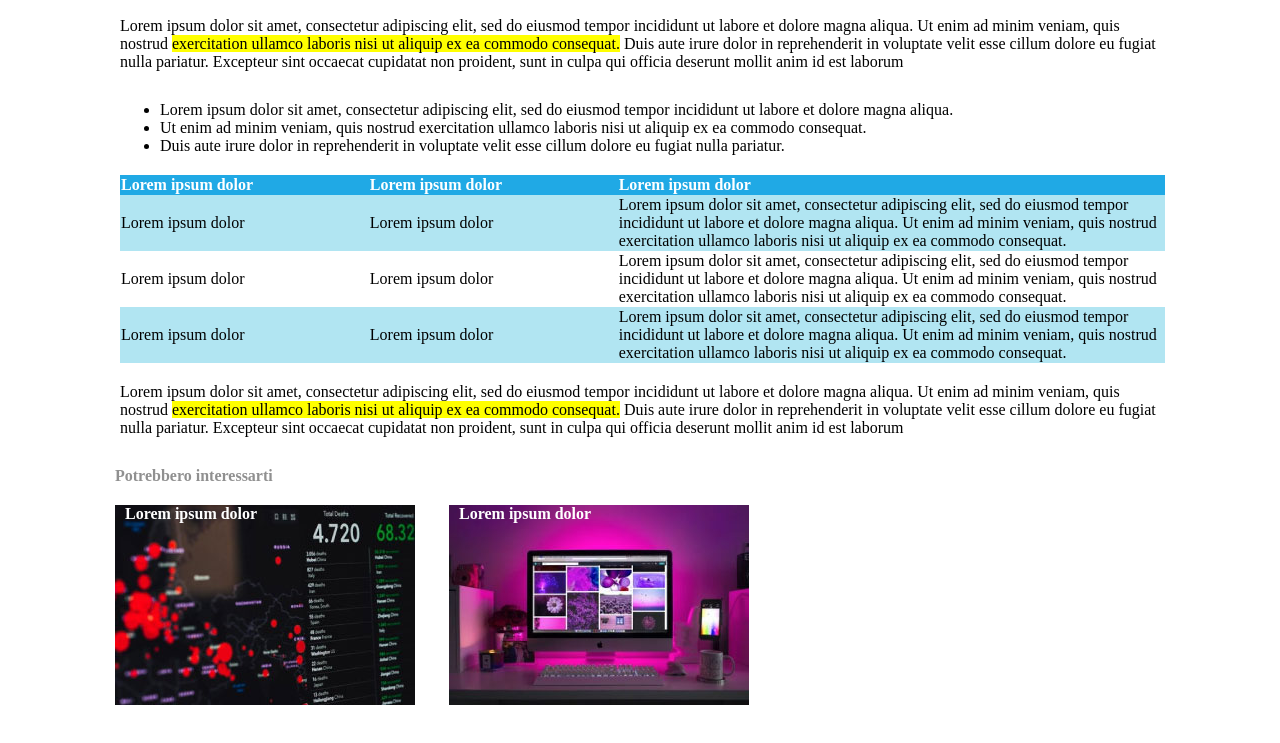
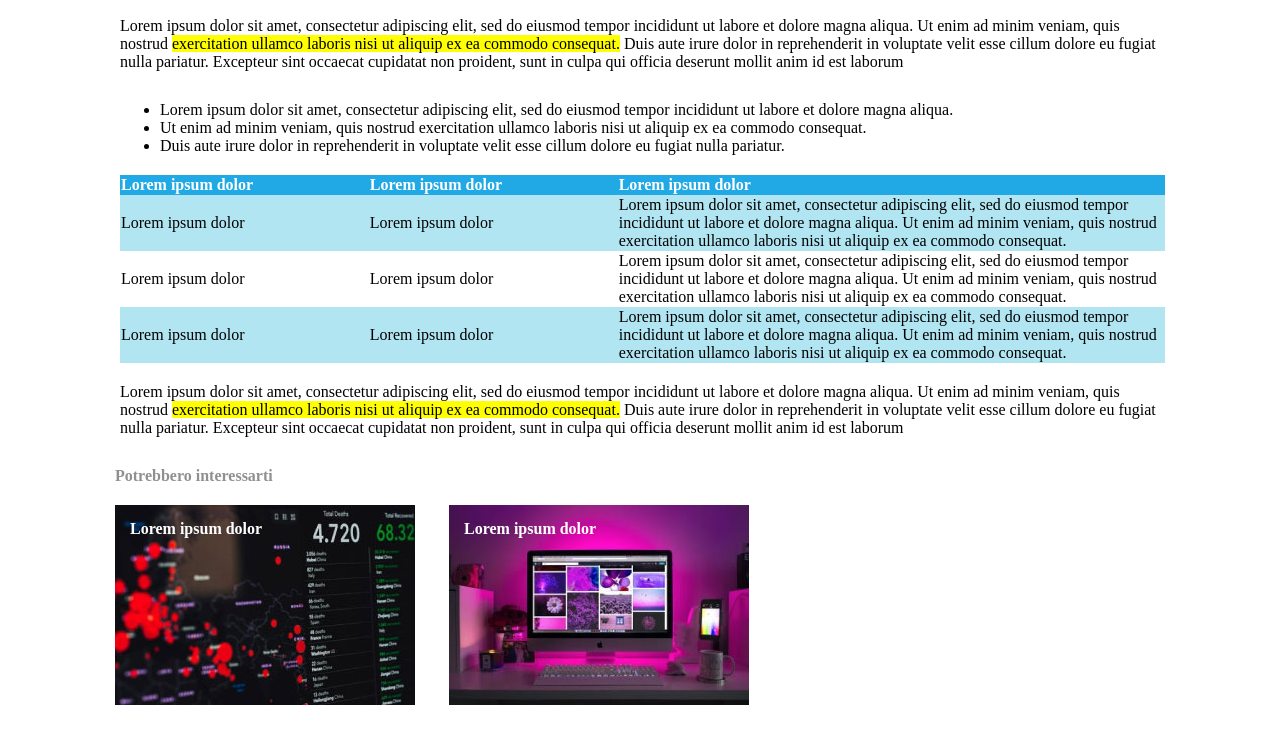
Before and after one commit to Osnago-L/html-css-booleaner, a plain HTML site: page index.html in a window 1280 px wide. Shown: the part 640-1383 px from the top of the page. Drawn offline with Linux system fonts and the light colour scheme.

Commit message:
fix footer

```diff
--- a/style.css
+++ b/style.css
@@ -83,8 +83,10 @@ main img{
     height: 200px;
     width: 300px;
     margin-bottom: 60px;
-    margin-top: 20px;
+    margin-top: 0px;
     margin-right: 30px;
+    padding:15px;
+    color: white;
 }
 #img2{
      display: inline-block;
@@ -93,10 +95,6 @@ main img{
     width: 300px;
     margin-bottom: 60px;
     margin-top: 20px;
-
+    padding:15px;
+    color: white;
 }
-footer strong{
-    color: white;
-    margin-left: 10px;
-    margin-top: 40px;
-}
```
